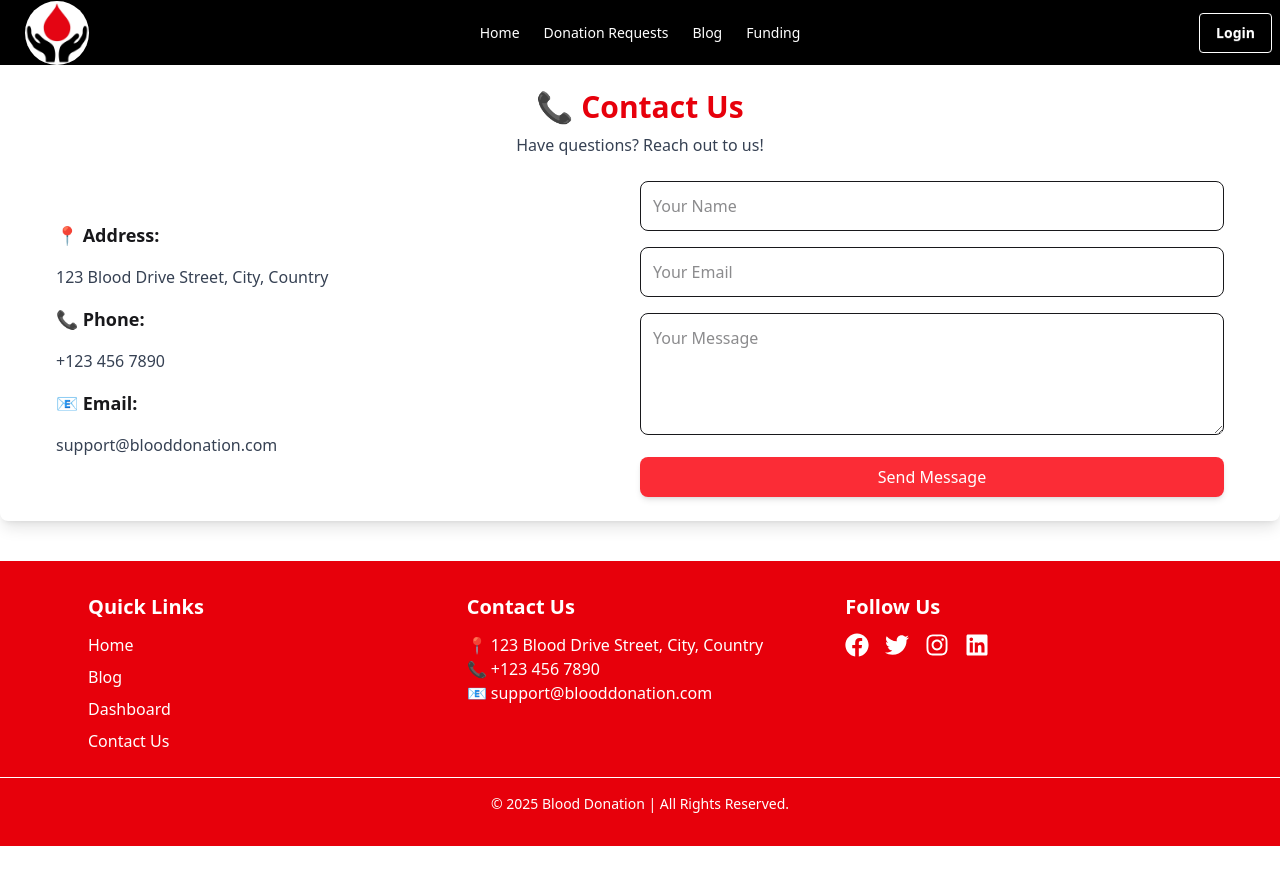
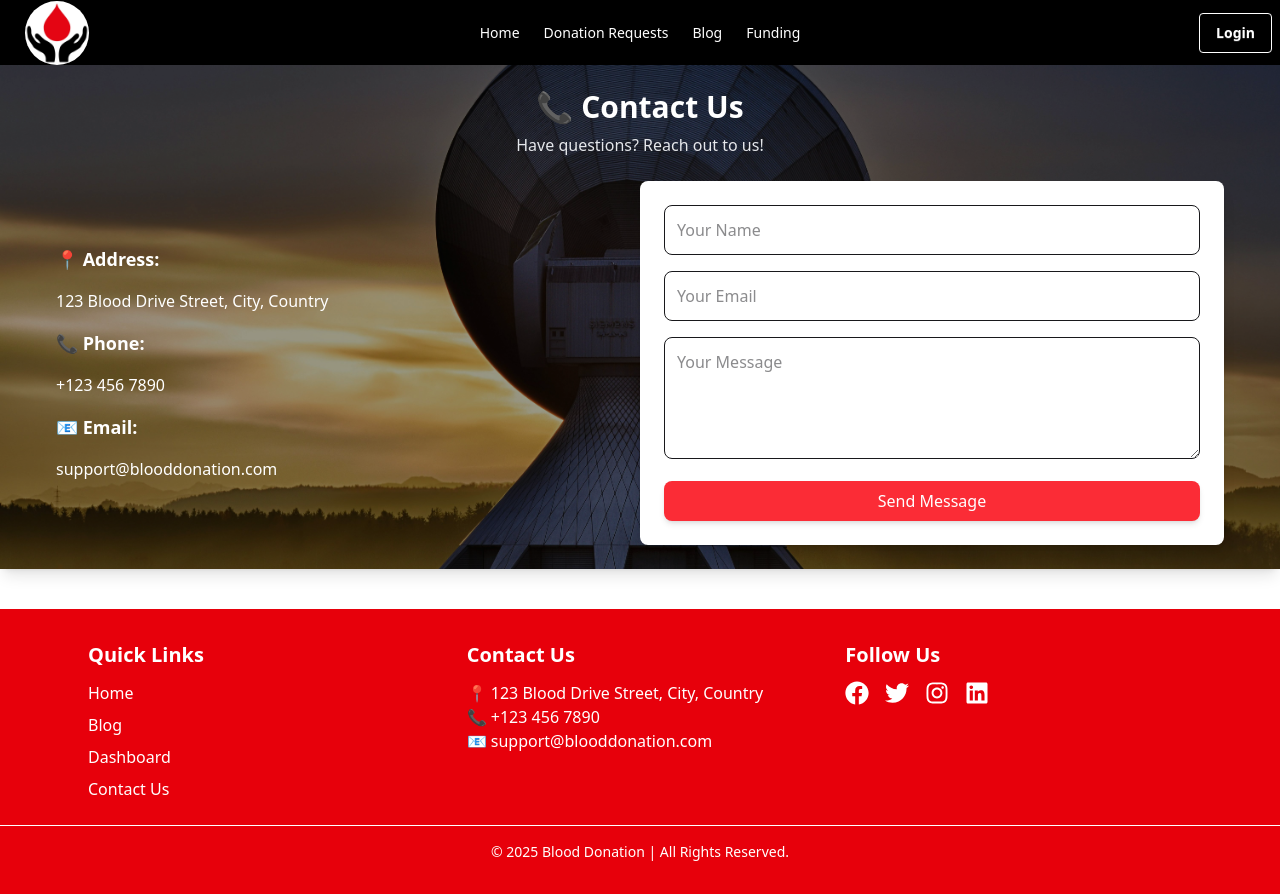
Before and after one commit to alamin20cse/Blood-Donation-Client, a React (Vite) app: page /contact in a window 1280 px wide. Before the commit the page ends 846 px from the top, so only its background shows below. Built offline with nearby package versions, Linux system fonts and the light colour scheme; no server answers.

Commit message:
home page bg pict

```diff
--- /dev/null
+++ b/src/Pages/BlogDetails.jsx
@@ -0,0 +1,32 @@
+import { useParams } from "react-router-dom";
+import useBlog from "../Hooks/useBlog";
+import Loading from "../Layout/Shared/Loading";
+
+const BlogDetails = () => {
+    const { id } = useParams(); // Get blog ID from URL
+    const [blogs, isLoading] = useBlog();
+
+    if (isLoading) {
+        return <Loading />;
+    }
+
+    // Find the specific blog post
+    const blog = blogs.find((b) => b._id === id);
+
+    if (!blog) {
+        return <p className="text-center text-red-500 font-bold mt-10">Blog not found!</p>;
+    }
+
+    return (
+        <div className="max-w-4xl mx-auto p-6 bg-white rounded-lg shadow-lg">
+            <figure className="h-[300px] w-[300px] ">
+                <img  src={blog.thumbnail} alt={blog.title} className="w-full h-full  rounded-md" />
+            </figure>
+            <h1 className="text-3xl font-semibold mt-4">{blog.title}</h1>
+            <p className="text-gray-500 mt-2">By {blog.author} | {new Date(blog.date).toDateString()}</p>
+            <div className="text-lg text-gray-700 mt-4" dangerouslySetInnerHTML={{ __html: blog.content }} />
+        </div>
+    );
+};
+
+export default BlogDetails;
--- a/src/Pages/BlogPublic.jsx
+++ b/src/Pages/BlogPublic.jsx
@@ -1,8 +1,9 @@
+import { Link } from "react-router-dom";
 import useBlog from "../Hooks/useBlog";
 import Loading from "../Layout/Shared/Loading";
 
 const BlogPublic = () => {
-    const [blogs, isLoading, refetch] = useBlog();
+    const [blogs, isLoading,] = useBlog();
    if(isLoading)
    {
     return <Loading></Loading>
@@ -25,7 +26,7 @@ const BlogPublic = () => {
 
 
                         <h1 className="text-lg font-semibold mt-2">{blog.title}</h1>
-                            <div className="text-sm text-gray-600 mt-1" dangerouslySetInnerHTML={{ __html: blog.content }} />
+                          <Link to={`/blogdetails/${blog._id}`}>Details</Link>
                     </div>
                 ))}
             </div>
--- a/src/Pages/Contact.jsx
+++ b/src/Pages/Contact.jsx
@@ -1,4 +1,5 @@
 import { useState } from "react";
+import contactpic from '../assets/contactpic.jpg';
 
 const Contact = () => {
     const [formData, setFormData] = useState({ name: "", email: "", message: "" });
@@ -15,28 +16,41 @@ const Contact = () => {
     };
 
     return (
-        <div className="px-14 mx-auto p-6 bg-white rounded-lg shadow-lg">
-            <h2 className="text-3xl font-bold text-center text-red-600">📞 Contact Us</h2>
-            <p className="text-gray-700 text-center mt-2">
+        <div className="relative px-14 mx-auto p-6 bg-white rounded-lg shadow-lg">
+            {/* Background Image with Opacity Overlay */}
+            <div
+                className="absolute inset-0 bg-cover bg-center"
+                style={{
+                    backgroundImage: `url(${contactpic})`,
+                    backgroundSize: "cover",
+                    backgroundPosition: "center",
+                    filter: "brightness(60%)", // Darkens image instead of opacity
+                }}
+            ></div>
+
+            {/* Contact Content (kept above background) */}
+            <div className="relative z-10">
+                <h2 className="text-3xl font-bold text-center text-white">📞 Contact Us</h2>
+                <p className="text-gray-200 text-center mt-2">
                     Have questions? Reach out to us!
                 </p>
 
                 {/* Contact Info Section */}
                 <div className="mt-6 flex flex-col md:flex-row items-center justify-between">
-                <div className="w-full md:w-1/2 space-y-4">
+                    <div className="w-full md:w-1/2 space-y-4 text-white">
                         <p className="text-lg font-semibold">📍 Address:</p>
-                    <p className="text-gray-700">123 Blood Drive Street, City, Country</p>
+                        <p>123 Blood Drive Street, City, Country</p>
 
                         <p className="text-lg font-semibold">📞 Phone:</p>
-                    <p className="text-gray-700">+123 456 7890</p>
+                        <p>+123 456 7890</p>
 
                         <p className="text-lg font-semibold">📧 Email:</p>
-                    <p className="text-gray-700">support@blooddonation.com</p>
+                        <p>support@blooddonation.com</p>
                     </div>
 
                     {/* Contact Form */}
                     <div className="w-full md:w-1/2 mt-6 md:mt-0">
-                    <form onSubmit={handleSubmit} className="space-y-4">
+                        <form onSubmit={handleSubmit} className="space-y-4 bg-white p-6 rounded-lg shadow-lg">
                             <input
                                 type="text"
                                 name="name"
@@ -74,6 +88,7 @@ const Contact = () => {
                     </div>
                 </div>
             </div>
+        </div>
     );
 };
 
--- a/src/Pages/Home/Home.jsx
+++ b/src/Pages/Home/Home.jsx
@@ -10,11 +10,7 @@ const Home = () => {
             <Bannar></Bannar>
             <ExtraSection></ExtraSection>
             <Contact></Contact>
-            <h2>This is home</h2>
-            <ul className="space-y-2">
 
-                    <li><NavLink to="/dashboard/donatonreq" className="hover:text-white">All Users</NavLink></li>
-                </ul>
 
         </div>
     );
```
Also changed, not shown: src/Routes/Router.jsx (+7 -0 lines), src/assets/contactpic.jpg (added). Lines whose indentation alone changed are shown as unchanged.
